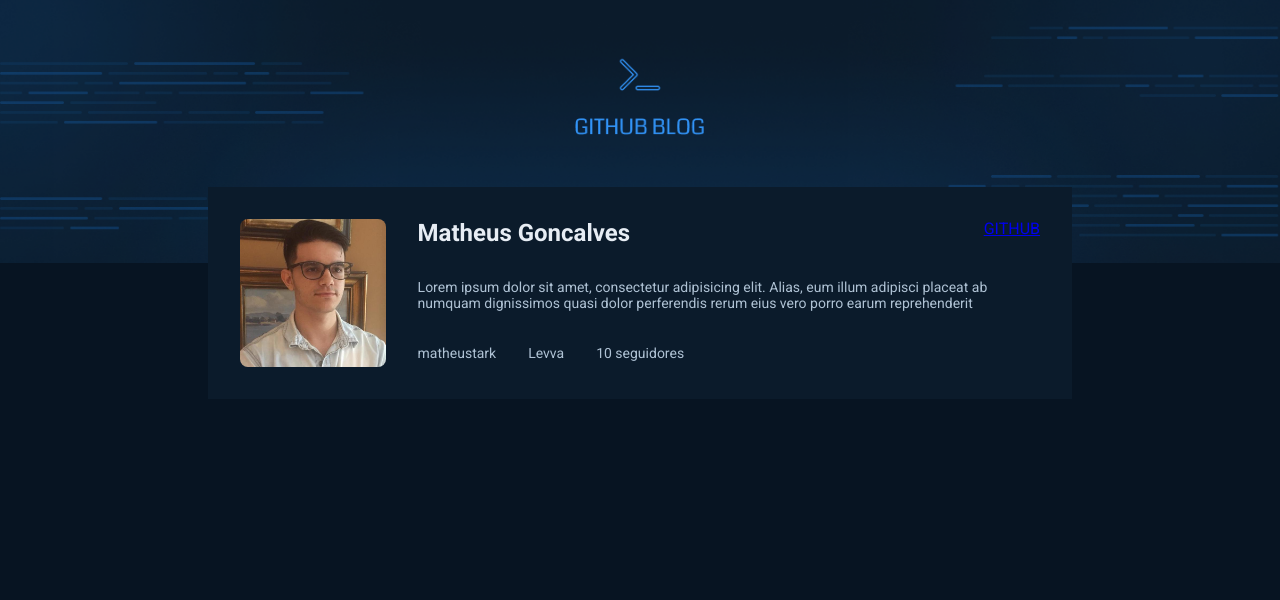
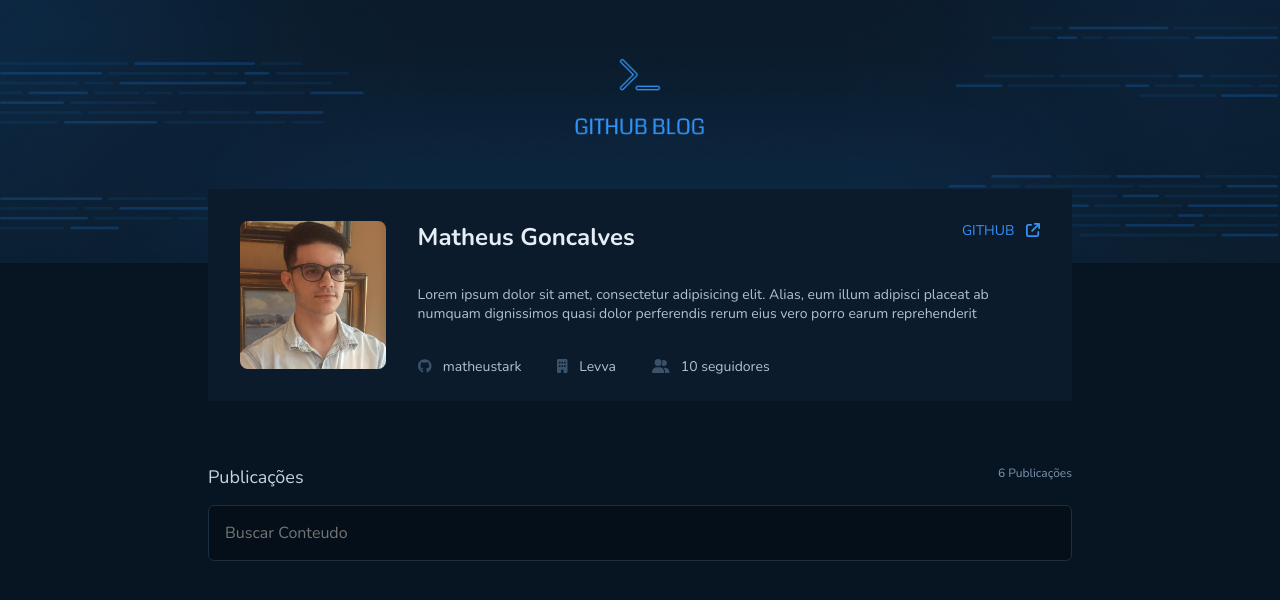
Before and after one commit to matheustark/github-blog, a React (Vite) app: page / in a window 1280 px wide. Shown: the top 600 px of the page. Built offline with nearby package versions, Linux system fonts and the light colour scheme; the HTML template or start-up script is replaced by a standard one.

Commit message:
search Form

```diff
--- a/package.json
+++ b/package.json
@@ -10,6 +10,9 @@
     "preview": "vite preview"
   },
   "dependencies": {
+    "@fortawesome/fontawesome-svg-core": "^6.4.2",
+    "@fortawesome/free-brands-svg-icons": "^6.4.2",
+    "@fortawesome/free-solid-svg-icons": "^6.4.2",
     "@fortawesome/react-fontawesome": "^0.2.0",
     "react": "^18.2.0",
     "react-dom": "^18.2.0",
--- a/src/Pages/Profile/index.tsx
+++ b/src/Pages/Profile/index.tsx
@@ -1,11 +1,12 @@
 import { ProfileDetails } from '../../components/ProfileDetails';
+import { SearchForm } from '../../components/SearchForm';
 import { ProfileContainer } from './styles';
 
 export function Profile() {
     return(
-        <ProfileContainer>
+       <ProfileContainer>
         <ProfileDetails />
-
+            <SearchForm />
         </ProfileContainer>
     )
 }
--- a/src/Pages/Profile/styles.ts
+++ b/src/Pages/Profile/styles.ts
@@ -2,5 +2,8 @@
 
 export const ProfileContainer = styled.aside`
     display: flex;
+    flex-direction: column;
     justify-content: center;
+    align-items: center;
+
 `
--- a/src/components/ProfileDetails/index.tsx
+++ b/src/components/ProfileDetails/index.tsx
@@ -1,5 +1,9 @@
+import { FontAwesomeIcon } from '@fortawesome/react-fontawesome';
+import { faGithub } from '@fortawesome/free-brands-svg-icons';
+import { faBuilding, faUserGroup } from '@fortawesome/free-solid-svg-icons';
 import { ProfileDetailsContainer, ProfileDetailsContent, ProfileDetailsSubTitle, ProfileDetailsTitle, ProfileDetailsInfo } from './styles';
 import perfil from '../../assets/eu.png';
+import { faArrowUpRightFromSquare } from '@fortawesome/free-solid-svg-icons/faArrowUpRightFromSquare';
 
 export function ProfileDetails() {
     return (
@@ -11,7 +15,7 @@
                       Matheus Goncalves
                     </span>
 
-                    <a href="http://www.github.com" >GITHUB</a>
+                    <a href="http://www.github.com" target='_blank' >GITHUB <FontAwesomeIcon icon={faArrowUpRightFromSquare} color='#3294F8' /></a>
                 </ProfileDetailsTitle>
                 <ProfileDetailsSubTitle>
                     Lorem ipsum dolor sit amet, consectetur adipisicing elit. Alias, eum illum adipisci
@@ -19,9 +23,10 @@
                 </ProfileDetailsSubTitle>
 
                 <ProfileDetailsInfo>
-                <span>matheustark</span>
-                <span>Levva</span>
-                <span>10 seguidores</span>
+
+                <span> <FontAwesomeIcon icon={faGithub} color='#3A536B' /> matheustark</span>
+                <span> <FontAwesomeIcon icon={faBuilding} color='#3A536B' /> Levva</span>
+                <span> <FontAwesomeIcon icon={faUserGroup} color='#3A536B' /> 10 seguidores</span>
                 </ProfileDetailsInfo>
             </ProfileDetailsContent>
         </ProfileDetailsContainer>
--- a/src/components/ProfileDetails/styles.ts
+++ b/src/components/ProfileDetails/styles.ts
@@ -38,6 +38,16 @@
         font-weight: bold;
     }
 
+    a {
+        font-size:  ${props => props.theme.fontTheme.font2};
+        text-decoration: none;
+        color: ${props => props.theme.colorsTheme.blue};
+
+        svg {
+            margin-left: 0.5rem;
+        }
+    }
+
 `;
 
 export const ProfileDetailsSubTitle = styled.span`
@@ -52,6 +62,10 @@
     span {
         color: ${(props) => props.theme.colorsTheme.baseSubTitle};
         font-size: ${props => props.theme.fontTheme.font2};
+
+        svg {
+            margin-right: 0.5rem;
+        }
     }
 
     span:nth-child(n + 2) {
--- /dev/null
+++ b/src/components/SearchForm/index.tsx
@@ -0,0 +1,15 @@
+import { SearchContainer, SearchLabelContainer } from "./styles";
+
+
+export function SearchForm() {
+    return (
+        <SearchContainer>
+            <SearchLabelContainer>
+            <span>Publicações</span>
+            <span> 6 Publicações</span>
+            </SearchLabelContainer>
+
+            <input placeholder="Buscar Conteudo" ></input>
+        </SearchContainer>
+    )
+}
--- /dev/null
+++ b/src/components/SearchForm/styles.ts
@@ -0,0 +1,34 @@
+import styled from 'styled-components';
+
+export const SearchContainer = styled.div`
+    display: flex;
+    flex-direction: column;
+    width: 100%;
+    max-width: 864px;
+    margin-top: 4rem;
+
+    input {
+        background: ${props => props.theme.colorsTheme.baseInput};
+        color: ${props => props.theme.colorsTheme.baseText};
+        border: 1px solid ${props => props.theme.colorsTheme.baseBorder};;
+        padding: 1rem;
+        border-radius: 6px;
+    }
+`
+
+export const SearchLabelContainer = styled.div`
+    display: flex;
+    justify-content: space-between;
+    margin-bottom: 1rem;
+
+    span:nth-child(1) {
+        font-size: ${props => props.theme.fontTheme.font4};
+        color: ${props => props.theme.colorsTheme.baseSubtitle}
+    }
+
+    span:nth-child(2) {
+        font-size: ${props => props.theme.fontTheme.font1};
+        color: ${props => props.theme.colorsTheme.baseSpan}
+    }
+
+`
--- a/src/styles/global.ts
+++ b/src/styles/global.ts
@@ -19,7 +19,7 @@
         }
 
         body, input, text-area, button {
-            font: 400 1rem Roboto, sans-serif;
+            font: 400 1rem Nunito, sans-serif;
         }
     }
 `
```
Also changed, not shown: 1 other file (tests, documents, lock files or other folders).
